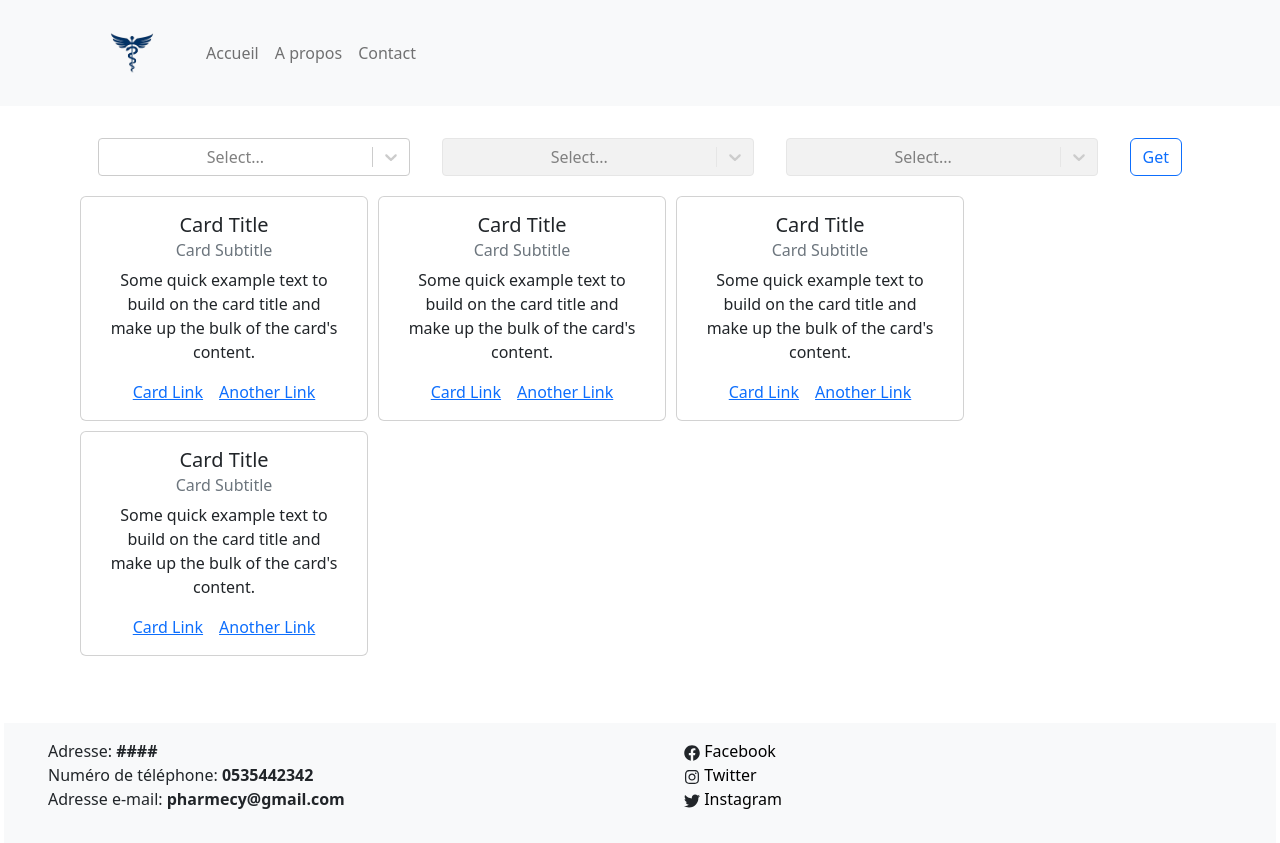
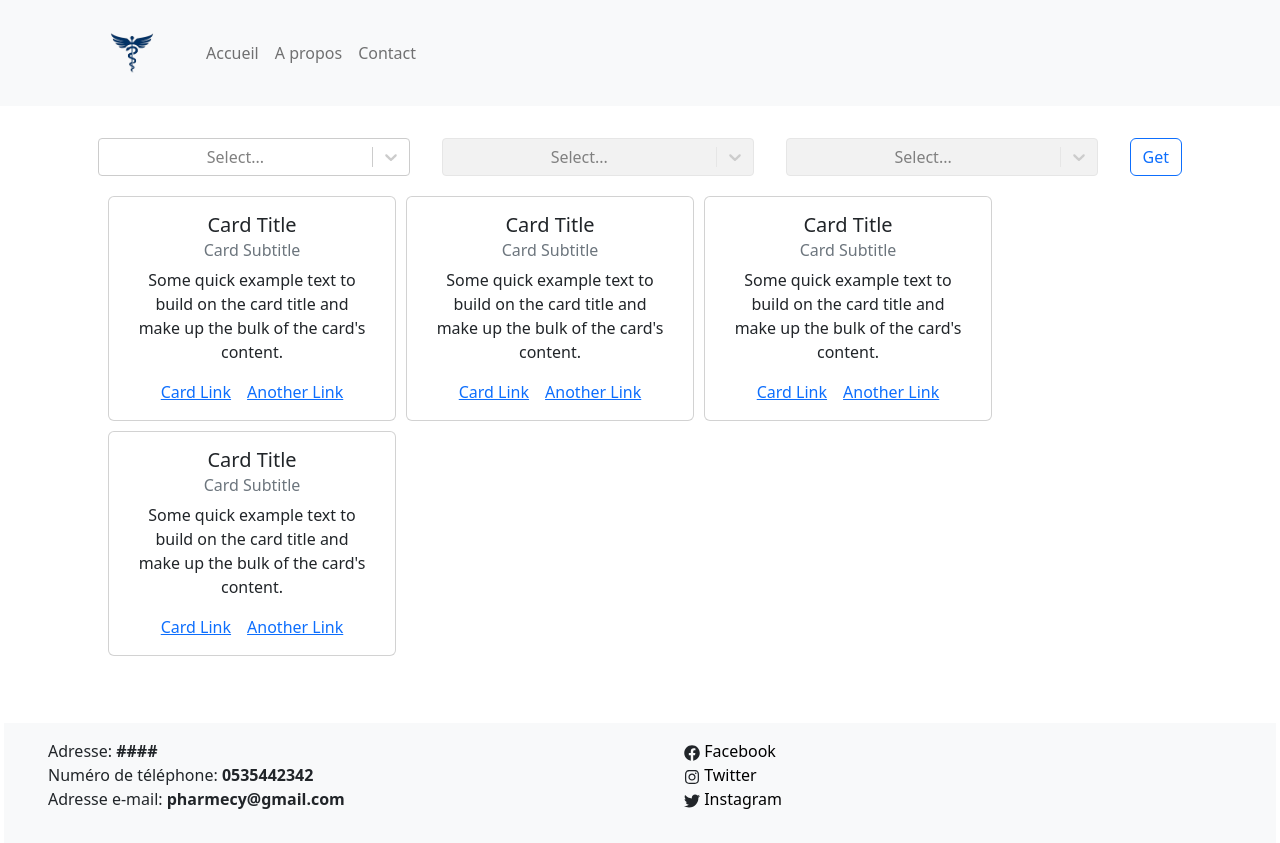
Before and after one commit to akhmimabdelilah/LocationPharmacies, a React (Create React App) app in the folder client/: page / in a window 1280 px wide. Built offline with nearby package versions, Linux system fonts and the light colour scheme; no server answers.

Commit message:
useReducer hook

```diff
--- a/client/src/Components/Main.jsx
+++ b/client/src/Components/Main.jsx
@@ -127,7 +127,7 @@ const Main = () => {
                 </div>
             </div>
 
-            <div className='cardsContainer row'>
+            <div className='cardsContainer row mx-3'>
                 <Cards/>
             </div>
         </div>
```
